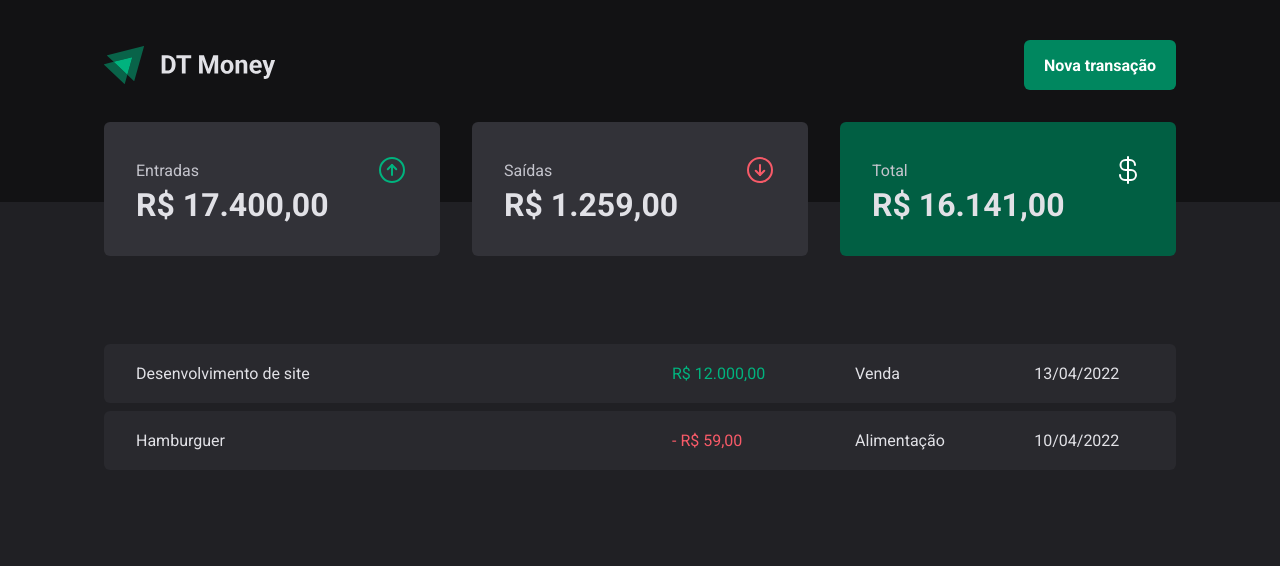
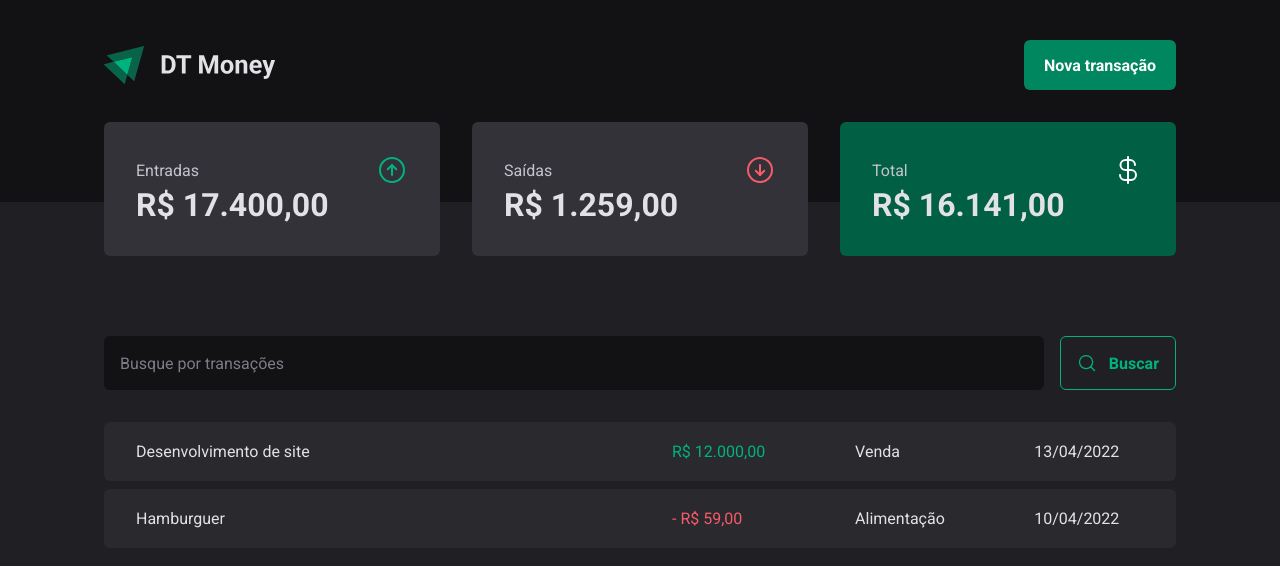
Before and after one commit to AlanOlimpio/dt-money, a React (Vite) app: page / in a window 1280 px wide. Shown: the top 566 px of the page. Built offline with nearby package versions, Linux system fonts and the light colour scheme.

Commit message:
feat: cria componente SearchForm

```diff
--- a/src/pages/Transactions/Transactions.tsx
+++ b/src/pages/Transactions/Transactions.tsx
@@ -1,5 +1,6 @@
 import Header from '../../components/Header';
 import Summary from '../../components/Summary';
+import SearchForm from './components/SearchForm';
 import {
   ListTd,
   PrinceHighLight,
@@ -13,6 +14,7 @@
       <Header />
       <Summary />
       <TransactionsContainer>
+        <SearchForm />
         <TransactionsTable>
           <tbody>
             <tr>
--- /dev/null
+++ b/src/pages/Transactions/components/SearchForm/SearchForm.tsx
@@ -0,0 +1,16 @@
+import { MagnifyingGlass } from 'phosphor-react';
+import { SearchFormContainer } from './SearchFormStyles';
+
+function SearchForm() {
+  return (
+    <SearchFormContainer>
+      <input type="text" placeholder="Busque por transações" />
+      <button type="submit">
+        <MagnifyingGlass size={20} />
+        Buscar
+      </button>
+    </SearchFormContainer>
+  );
+}
+
+export default SearchForm;
--- /dev/null
+++ b/src/pages/Transactions/components/SearchForm/SearchFormStyles.ts
@@ -0,0 +1,39 @@
+import styled, { css } from 'styled-components';
+
+export const SearchFormContainer = styled.form`
+  ${({ theme }) => css`
+    display: flex;
+    gap: 1rem;
+
+    input {
+      flex: 1;
+      border-radius: 6px;
+      border: 0;
+      background: ${theme['gray-900']};
+      color: ${theme['gray-300']};
+      padding: 1rem;
+
+      &::placeholder {
+        color: ${theme['gray-500']};
+      }
+    }
+    button {
+      display: flex;
+      gap: 0.75rem;
+      align-items: center;
+      border: 1px solid ${theme['green-300']};
+      color: ${theme['green-300']};
+      padding: 1rem;
+      background: transparent;
+      font-weight: bold;
+      border-radius: 6px;
+      transition: background-color 0.2s, color 0.2s, border-color 0.2s;
+      &:hover {
+        border: 1px solid ${theme['green-500']};
+        color: ${theme.white};
+        padding: 1rem;
+        background: ${theme['green-500']};
+      }
+    }
+  `}
+`;
--- /dev/null
+++ b/src/pages/Transactions/components/SearchForm/index.ts
@@ -0,0 +1,2 @@
+import SearchForm from './SearchForm';
+export default SearchForm;
```
